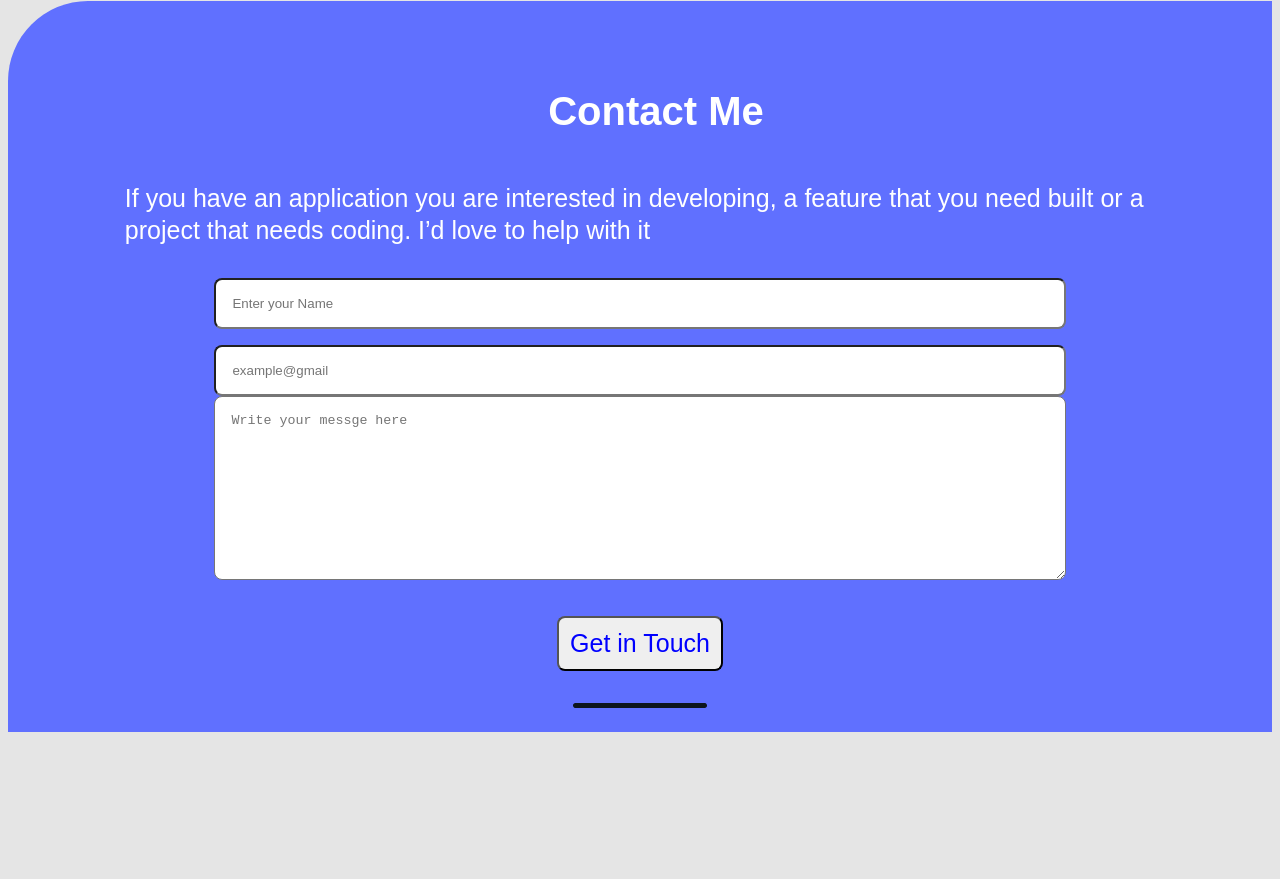
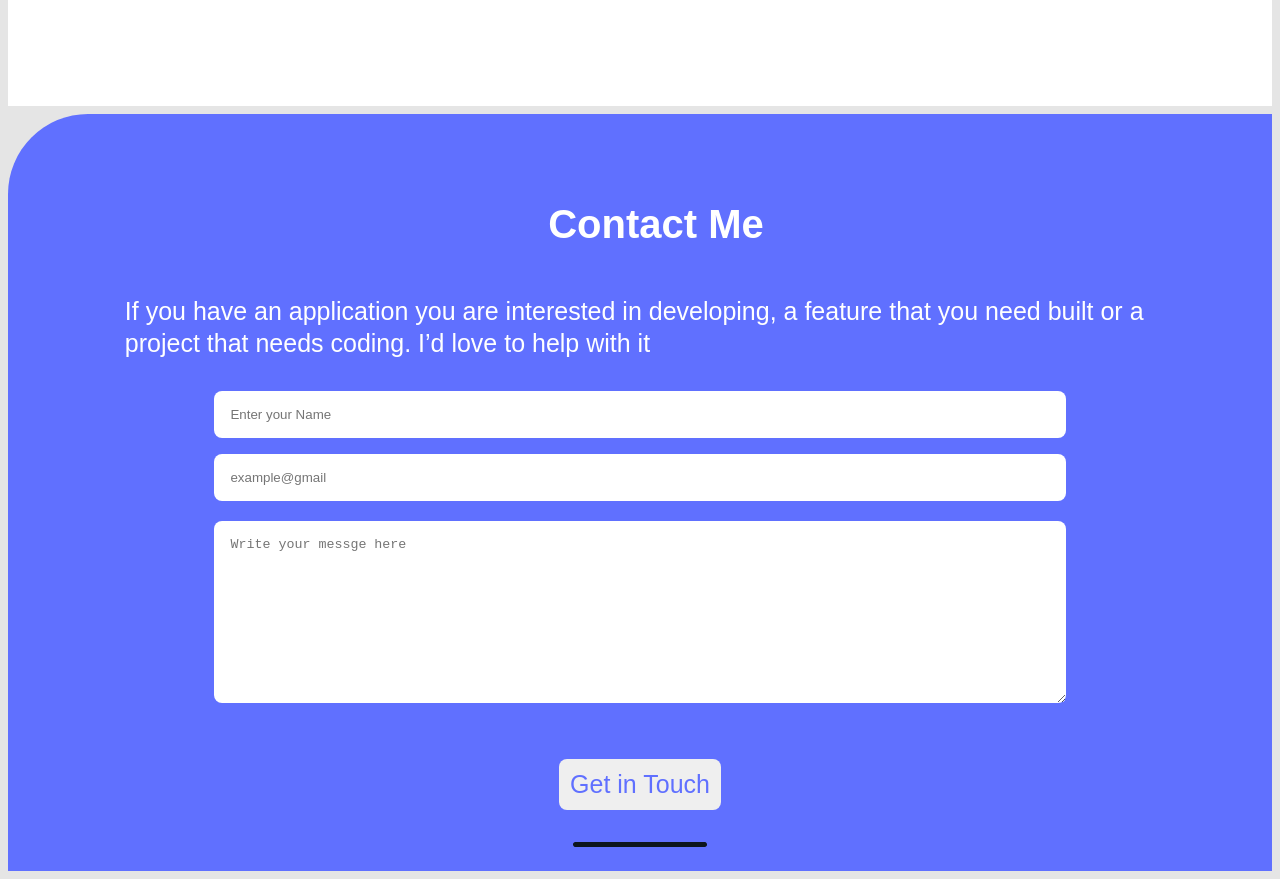
Before and after one commit to Enekwestanley/Portifolio-page, a plain HTML site: page index.html in a window 1280 px wide. Shown: the part 6643-7522 px from the top of the page. Before the commit the page ends 7383 px from the top, so only its background shows below. Drawn offline with Linux system fonts and the light colour scheme.

Commit message:
Fixed the form styling issues

```diff
--- a/style.css
+++ b/style.css
@@ -244,6 +244,7 @@ h2 {
   border: 2px solid white;
   border-radius: 0 50px 0 0;
   margin-top: 4rem;
+  padding-bottom: 113px;
 }
 
 .body-text {
@@ -387,6 +388,8 @@ hr {
   width: 100%;
   padding: 1rem;
   border-radius: 0.5rem;
+  border: 0;
+  margin-bottom: 20px;
 }
 
 #name {
@@ -397,9 +400,10 @@ hr {
   font-size: 25px;
   padding: 0.7rem;
   margin-top: 2rem;
-  color: blue;
+  color: #6070FF;
   border-radius: 0.5rem;
   float: left;
+  border: 0;
 }
 
 .skill-frame {
```
